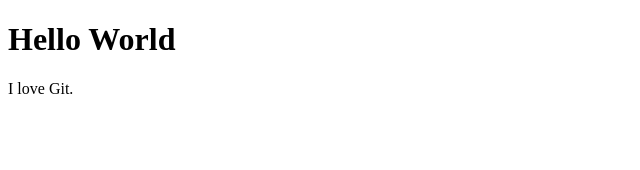
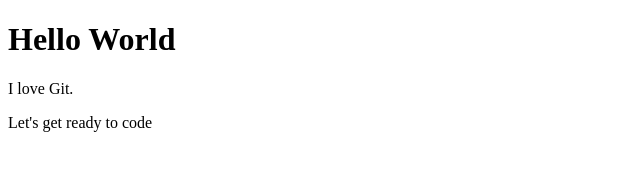
Before and after one commit to erosalesj/hello-world, a plain HTML site: page index.html in a window 1280 px wide. Shown: the whole page, without its empty margins (0-640 px from the left). Drawn offline with Linux system fonts and the light colour scheme.

Commit message:
first commit

```diff
--- a/index.html
+++ b/index.html
@@ -3,5 +3,6 @@
 <body>
 <h1>Hello World</h1>
 <p>I love Git.</p>
+<p>Let's get ready to code</p>
 </body>
 </html>
```
